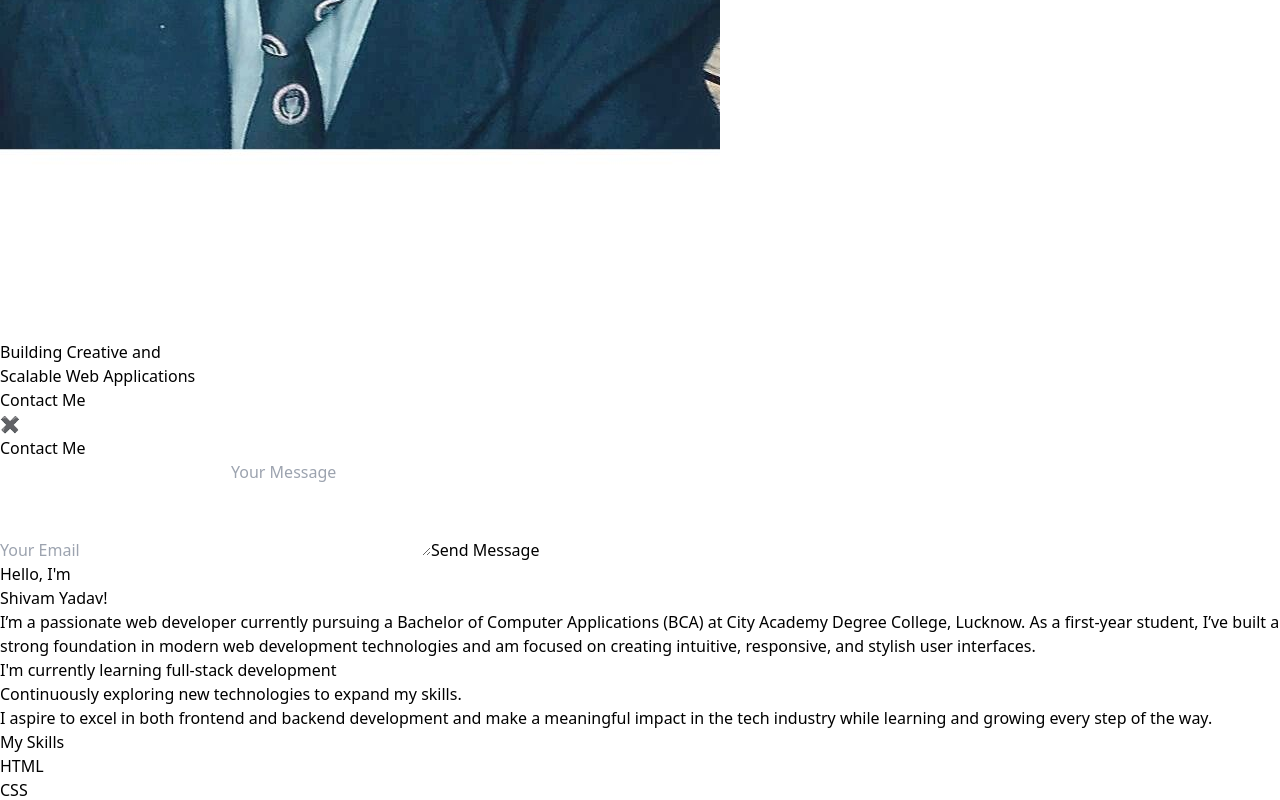
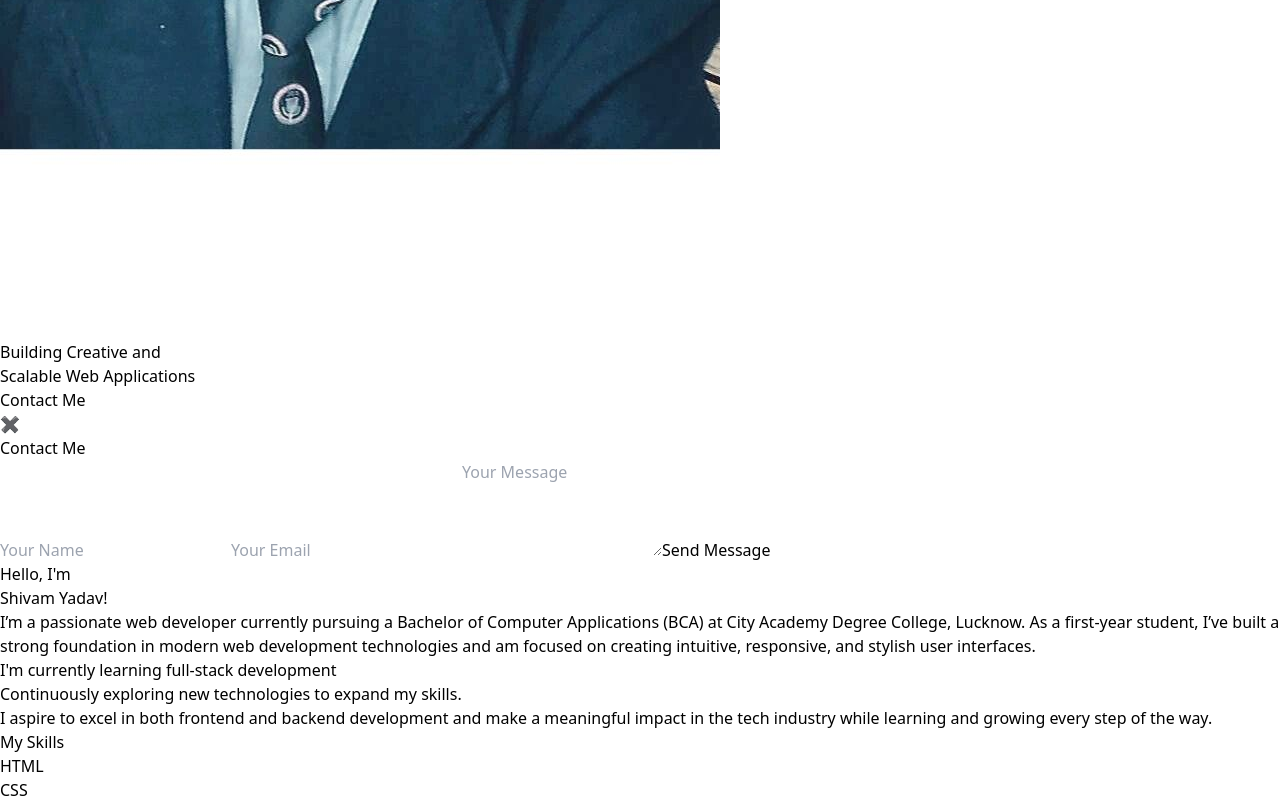
Before and after one commit to iCoder5744/Portfolio, a React (Vite) app: page / in a window 1280 px wide. Both pictures are taken after a click on the button "Contact Me". Shown: the part 1036-1836 px from the top of the page. Built offline with nearby package versions, Linux system fonts and the light colour scheme.

Commit message:
In header contact form adding Name

```diff
--- a/src/components/Header.jsx
+++ b/src/components/Header.jsx
@@ -2,6 +2,7 @@ import React, { useState } from "react";
 
 const Header = ({ theme }) => {
   const [isFormOpen, setIsFormOpen] = useState(false);
+  const [name, setName] = useState("");
   const [email, setEmail] = useState("");
   const [message, setMessage] = useState("");
   const [isSubmitting, setIsSubmitting] = useState(false);
@@ -20,6 +21,7 @@ const Header = ({ theme }) => {
       setTimeout(() => {
         alert("Message sent successfully!");
         setIsSubmitting(false);
+        setName("");
         setEmail("");
         setMessage("");
         setIsFormOpen(false);
@@ -88,6 +90,15 @@ const Header = ({ theme }) => {
 
             <form onSubmit={handleSubmit} className="text-gray-600 shadow-lg space-y-4">
               <input
+                type="text"
+                name="name"
+                value={name}
+                onChange={(e) => setName(e.target.value)}
+                placeholder="Your Name"
+                required
+                className="w-full px-4 py-2 border-2 border-gray-300 outline-none rounded"
+              />
+              <input
                 type="email"
                 name="email"
                 value={email}
```
